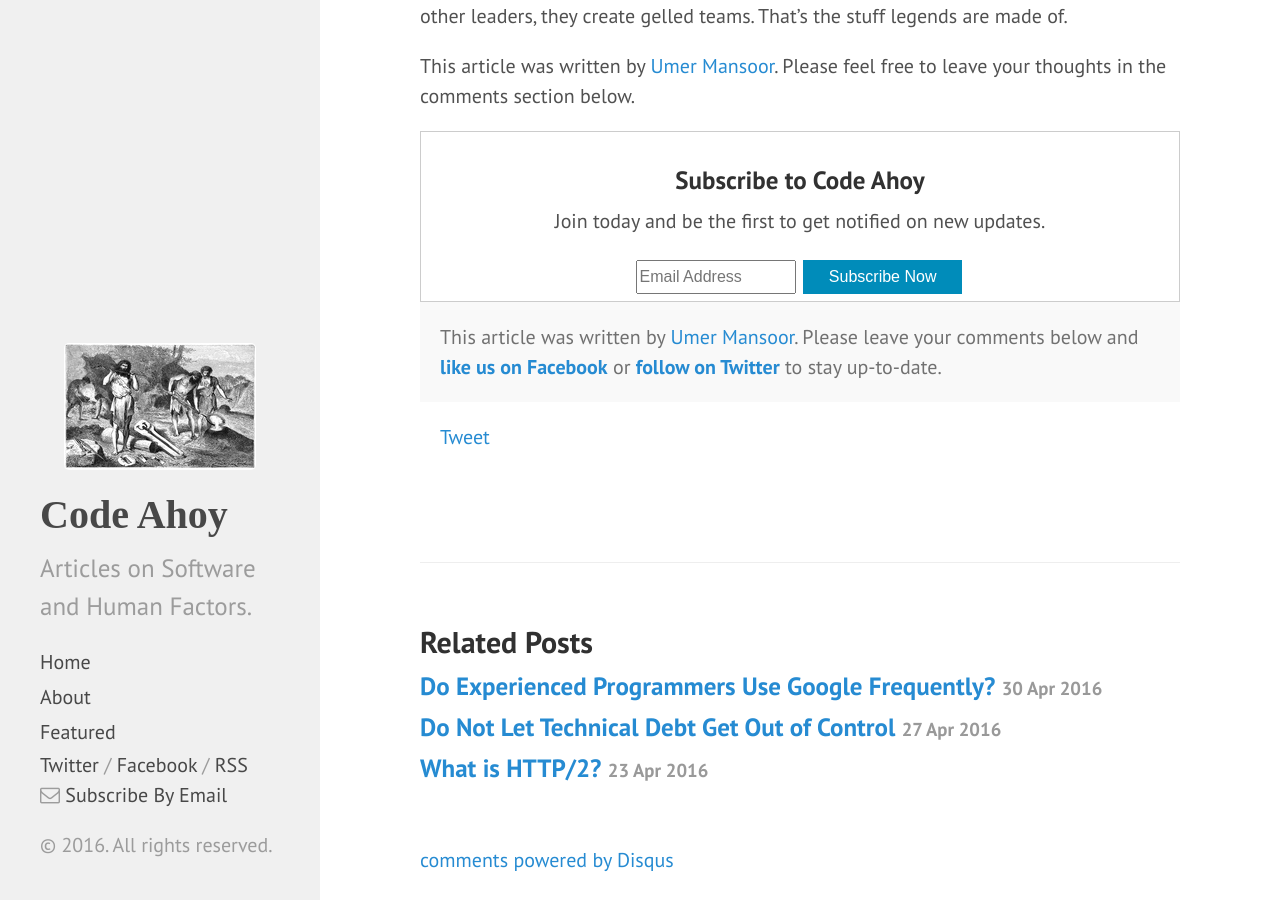
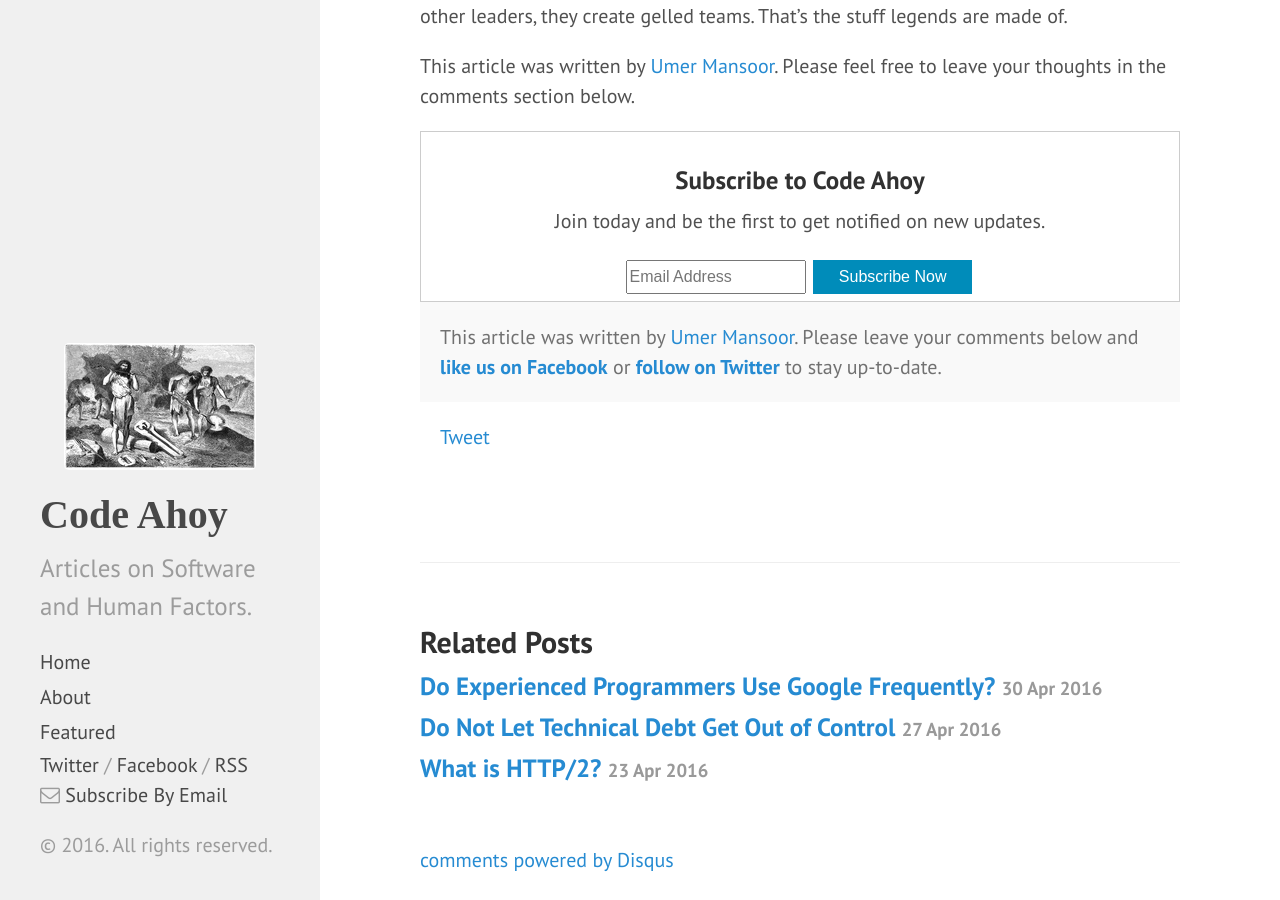
Before and after one commit to talk2viren/umermansoor.github.io, a Jekyll site: the page built from _posts/2016-04-12-let-them-own-it.md, in a window 1280 px wide and 900 px high, scrolled down 1531 px. Built offline with Jekyll 4.4.1, drawn with Linux system fonts in a browser that asks for light colours; nearby versions of some CDN libraries; a script that is not in the unit is left out; comment, search, counter and statistics services are not loaded.

Commit message:
Update post.html

```diff
--- a/_layouts/post.html
+++ b/_layouts/post.html
@@ -10,7 +10,7 @@ layout: default
   <form style="border:1px solid #ccc;padding:3px;text-align:center;" action="https://feedburner.google.com/fb/a/mailverify" method="post" target="popupwindow" onsubmit="window.open('https://feedburner.google.com/fb/a/mailverify?uri=CodeAhoy', 'popupwindow', 'scrollbars=yes,width=550,height=520');return true">
            <h3>Subscribe to Code Ahoy</h3>
            <p>Join today and be the first to get notified on new updates.</p>
-           <input type="text" style="width:160px; font-size: 16px; height:34px;" name="email" placeholder="Email Address"/>
+           <input type="text" style="width:180px; font-size: 16px; height:34px;" name="email" placeholder="Email Address"/>
            <input type="hidden" value="CodeAhoy" name="uri"/><input type="hidden" name="loc" value="en_US"/>
            <input type="submit" class="button" value="Subscribe Now" />
   </form>
```
